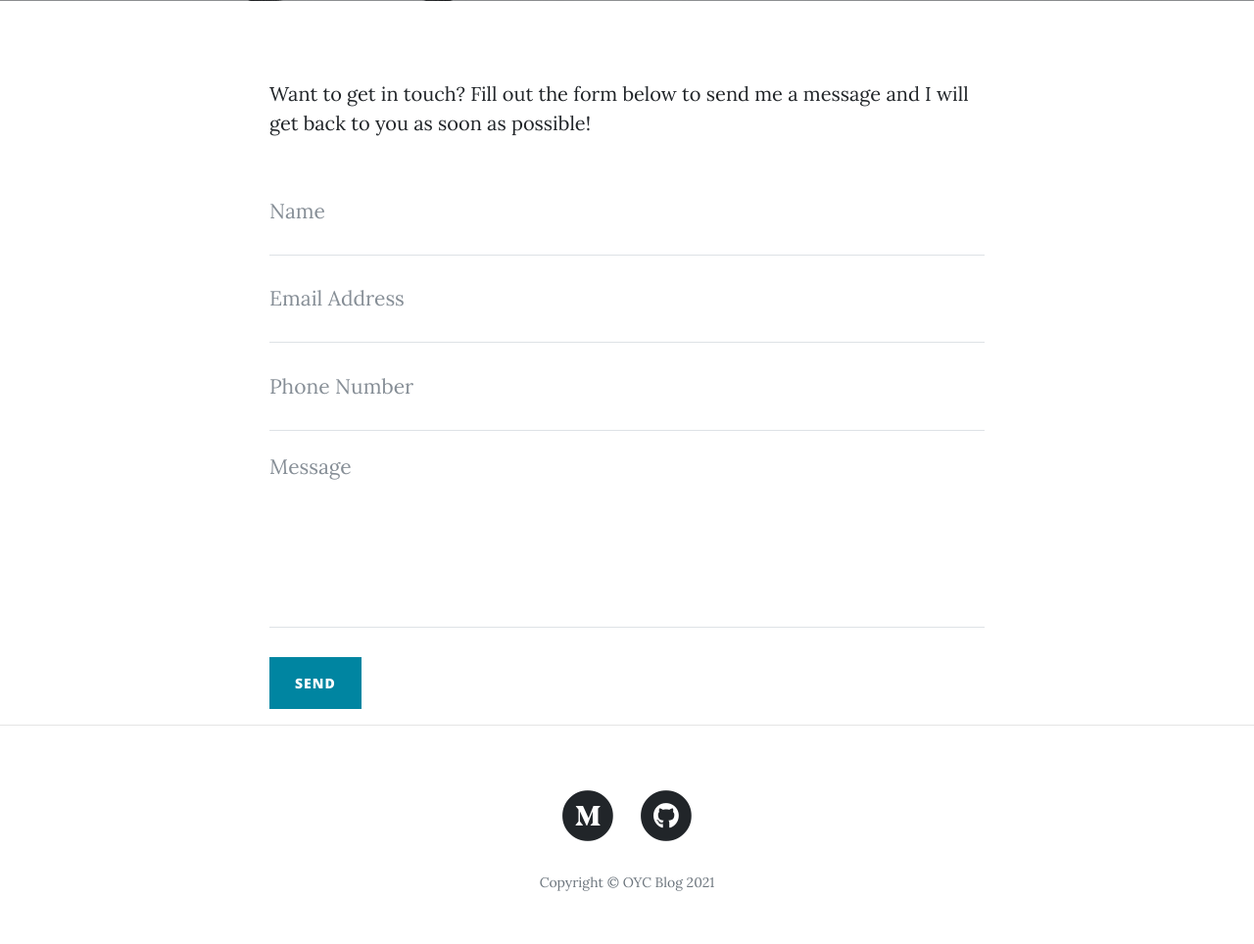
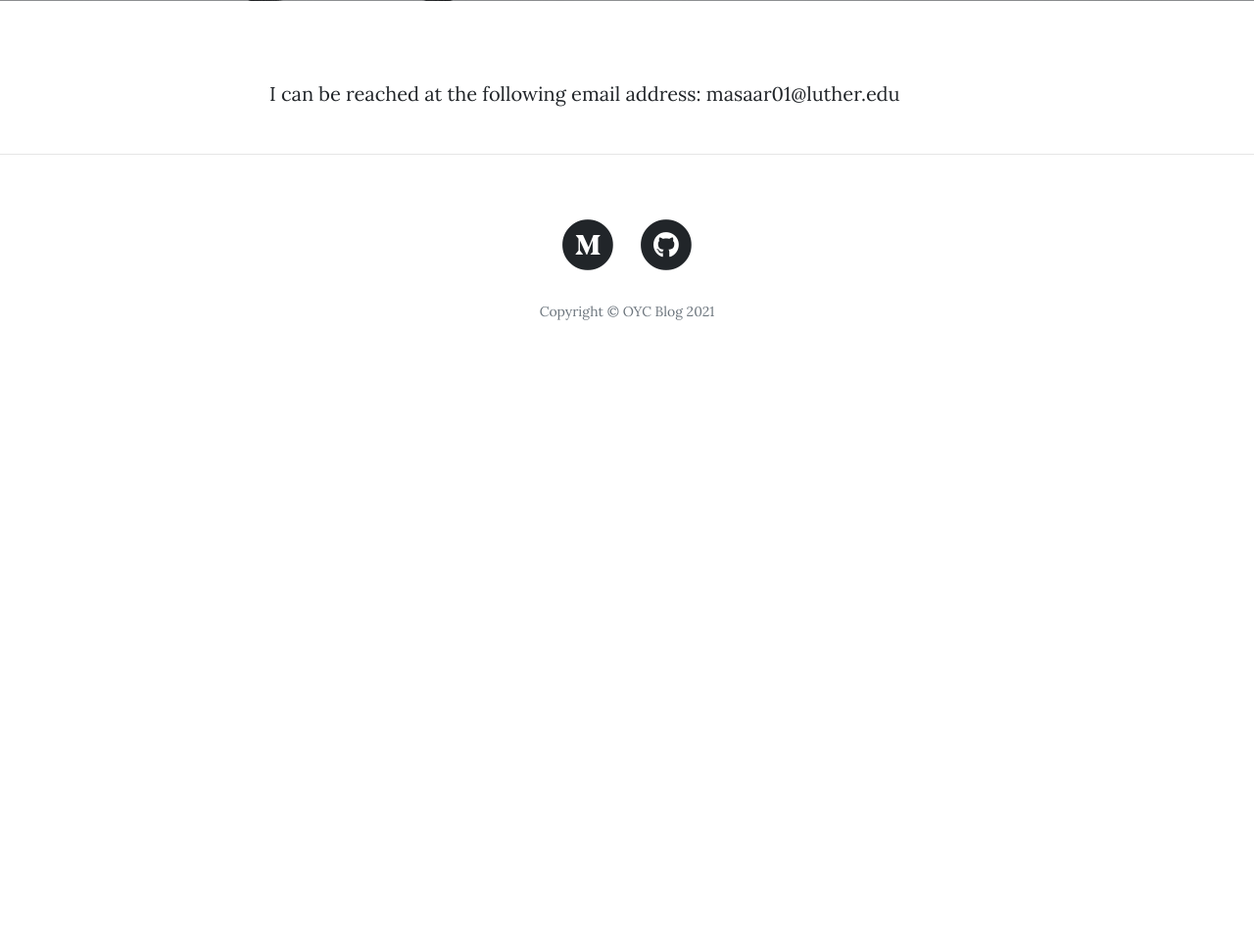
Before and after one commit to arnold-hendrix/off-your-chest-blog, a Flask app: page /contact in a window 1280 px wide. Shown: the part 531-1495 px from the top of the page at 98% size. After the commit the page ends 858 px from the top, so only its background shows below. Run offline with Flask 2, Linux system fonts and the light colour scheme; some libraries are stand-ins or nearby versions.

Commit message:
contact.html contact info update.

```diff
--- a/templates/contact.html
+++ b/templates/contact.html
@@ -19,43 +19,45 @@
   <div class="container">
     <div class="row">
       <div class="col-lg-8 col-md-10 mx-auto">
-        <p>Want to get in touch? Fill out the form below to send me a message and I will get back to you as soon as possible!</p>
+<!--        <p>Want to get in touch? Fill out the form below to send me a message and I will get back to you as soon as possible!</p>
+-->
+        <p>I can be reached at the following email address: masaar01@luther.edu</p>
         <!-- Contact Form - Enter your email address on line 19 of the mail/contact_me.php file to make this form work. -->
         <!-- WARNING: Some web hosts do not allow emails to be sent through forms to common mail hosts like Gmail or Yahoo. It's recommended that you use a private domain email address! -->
         <!-- To use the contact form, your site must be on a live web host with PHP! The form will not work locally! -->
-        <form name="sentMessage" id="contactForm" novalidate>
-          <div class="control-group">
-            <div class="form-group floating-label-form-group controls">
-              <label>Name</label>
-              <input type="text" class="form-control" placeholder="Name" id="name" required data-validation-required-message="Please enter your name.">
-              <p class="help-block text-danger"></p>
-            </div>
-          </div>
-          <div class="control-group">
-            <div class="form-group floating-label-form-group controls">
-              <label>Email Address</label>
-              <input type="email" class="form-control" placeholder="Email Address" id="email" required data-validation-required-message="Please enter your email address.">
-              <p class="help-block text-danger"></p>
-            </div>
-          </div>
-          <div class="control-group">
-            <div class="form-group col-xs-12 floating-label-form-group controls">
-              <label>Phone Number</label>
-              <input type="tel" class="form-control" placeholder="Phone Number" id="phone" required data-validation-required-message="Please enter your phone number.">
-              <p class="help-block text-danger"></p>
-            </div>
-          </div>
-          <div class="control-group">
-            <div class="form-group floating-label-form-group controls">
-              <label>Message</label>
-              <textarea rows="5" class="form-control" placeholder="Message" id="message" required data-validation-required-message="Please enter a message."></textarea>
-              <p class="help-block text-danger"></p>
-            </div>
-          </div>
-          <br>
-          <div id="success"></div>
-          <button type="submit" class="btn btn-primary" id="sendMessageButton">Send</button>
-        </form>
+<!--        <form name="sentMessage" id="contactForm" novalidate>-->
+<!--          <div class="control-group">-->
+<!--            <div class="form-group floating-label-form-group controls">-->
+<!--              <label>Name</label>-->
+<!--              <input type="text" class="form-control" placeholder="Name" id="name" required data-validation-required-message="Please enter your name.">-->
+<!--              <p class="help-block text-danger"></p>-->
+<!--            </div>-->
+<!--          </div>-->
+<!--          <div class="control-group">-->
+<!--            <div class="form-group floating-label-form-group controls">-->
+<!--              <label>Email Address</label>-->
+<!--              <input type="email" class="form-control" placeholder="Email Address" id="email" required data-validation-required-message="Please enter your email address.">-->
+<!--              <p class="help-block text-danger"></p>-->
+<!--            </div>-->
+<!--          </div>-->
+<!--          <div class="control-group">-->
+<!--            <div class="form-group col-xs-12 floating-label-form-group controls">-->
+<!--              <label>Phone Number</label>-->
+<!--              <input type="tel" class="form-control" placeholder="Phone Number" id="phone" required data-validation-required-message="Please enter your phone number.">-->
+<!--              <p class="help-block text-danger"></p>-->
+<!--            </div>-->
+<!--          </div>-->
+<!--          <div class="control-group">-->
+<!--            <div class="form-group floating-label-form-group controls">-->
+<!--              <label>Message</label>-->
+<!--              <textarea rows="5" class="form-control" placeholder="Message" id="message" required data-validation-required-message="Please enter a message."></textarea>-->
+<!--              <p class="help-block text-danger"></p>-->
+<!--            </div>-->
+<!--          </div>-->
+<!--          <br>-->
+<!--          <div id="success"></div>-->
+<!--          <button type="submit" class="btn btn-primary" id="sendMessageButton">Send</button>-->
+<!--        </form>-->
       </div>
     </div>
   </div>
```
